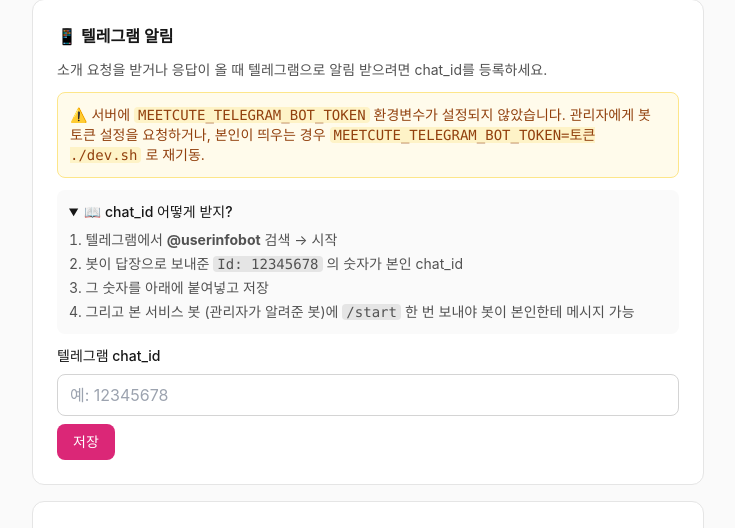
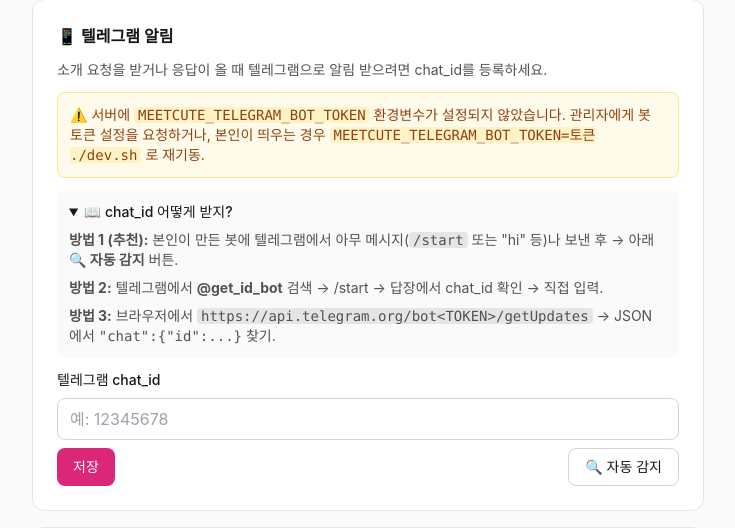
Before and after one commit to easyseop/easyseop, a FastAPI app: template meetcute/app/templates/settings.html in a window 1280 px wide, after a click on "📖 chat_id 어떻게 받지?". Shown: the part 151-679 px from the top of the page, without its empty margins (272-1007 px from the left). Run offline with FastAPI, Linux system fonts and the light colour scheme; the template is opened without the code that fills it, so the values that code supplies are empty; some libraries are stand-ins or nearby versions.

Commit message:
/settings: auto-detect telegram chat_id by polling getUpdates
@userinfobot can be flaky for some users. Add a "🔍 자동 감지" button
that calls the configured bot's getUpdates and shows every chat that
has messaged the bot, with a "채우기" (fill in) button that drops the
chat_id straight into the form input. User just needs to send their
own bot any message first, then click detect → click their name → 저장.

Also reworked the in-page help (📖 chat_id 어떻게 받지?) to lead with
the auto-detect flow and mention @get_id_bot / direct getUpdates URL
as alternatives, since @userinfobot was unreliable for the user.

https://claude.ai/code/session_017tinxF8fgN2tCBGnkm64Wb

```diff
--- a/meetcute/app/templates/settings.html
+++ b/meetcute/app/templates/settings.html
@@ -29,20 +29,44 @@
 
     <details class="bg-neutral-50 rounded-lg p-3 text-sm">
       <summary class="cursor-pointer font-medium">📖 chat_id 어떻게 받지?</summary>
-      <ol class="list-decimal list-inside mt-2 space-y-1 text-neutral-600">
-        <li>텔레그램에서 <strong>@userinfobot</strong> 검색 → 시작</li>
-        <li>봇이 답장으로 보내준 <code class="bg-neutral-200 px-1 rounded">Id: 12345678</code> 의 숫자가 본인 chat_id</li>
-        <li>그 숫자를 아래에 붙여넣고 저장</li>
-        <li>그리고 본 서비스 봇 (관리자가 알려준 봇)에 <code class="bg-neutral-200 px-1 rounded">/start</code> 한 번 보내야 봇이 본인한테 메시지 가능</li>
-      </ol>
+      <div class="mt-2 space-y-2 text-neutral-600">
+        <p><strong>방법 1 (추천):</strong> 본인이 만든 봇에 텔레그램에서 아무 메시지(<code class="bg-neutral-200 px-1 rounded">/start</code> 또는 "hi" 등)나 보낸 후 → 아래 <strong>🔍 자동 감지</strong> 버튼.</p>
+        <p><strong>방법 2:</strong> 텔레그램에서 <strong>@get_id_bot</strong> 검색 → /start → 답장에서 chat_id 확인 → 직접 입력.</p>
+        <p><strong>방법 3:</strong> 브라우저에서 <code class="bg-neutral-200 px-1 rounded">https://api.telegram.org/bot&lt;TOKEN&gt;/getUpdates</code> → JSON 에서 <code>"chat":{"id":...}</code> 찾기.</p>
+      </div>
     </details>
+
+    {% if detect_attempted %}
+      {% if detect_error %}
+      <div class="bg-red-50 border border-red-200 text-red-700 rounded-lg p-3 text-sm">⚠️ 자동 감지 실패: {{ detect_error }}</div>
+      {% elif detected_chats %}
+      <div class="bg-emerald-50 border border-emerald-200 rounded-lg p-3 text-sm space-y-2">
+        <div class="font-medium text-emerald-800">🔍 봇에 메시지 보낸 사람들 ({{ detected_chats | length }})</div>
+        <p class="text-emerald-700 text-xs">아래에서 본인 chat_id 옆 [채우기] 클릭 → 입력란에 자동 채워짐 → <strong>저장</strong> 누르기.</p>
+        <ul class="space-y-1">
+          {% for c in detected_chats %}
+          <li class="flex items-center gap-2 text-emerald-900">
+            <code class="bg-white px-2 py-0.5 rounded font-mono">{{ c.id }}</code>
+            <span class="flex-1 truncate">{{ c.name }}</span>
+            <button type="button" onclick="document.querySelector('input[name=chat_id]').value='{{ c.id }}'"
+                    class="text-xs px-2 py-1 bg-emerald-600 text-white rounded hover:bg-emerald-700">채우기</button>
+          </li>
+          {% endfor %}
+        </ul>
+      </div>
+      {% else %}
+      <div class="bg-amber-50 border border-amber-200 text-amber-800 rounded-lg p-3 text-sm">
+        봇에 메시지 보낸 사람이 없습니다. 텔레그램에서 본인 봇한테 먼저 <code class="bg-amber-100 px-1 rounded">/start</code> 한 번 보낸 뒤 다시 시도.
+      </div>
+      {% endif %}
+    {% endif %}
 
     <form method="post" action="/settings/telegram" class="space-y-2">
       <label class="block text-sm font-medium">텔레그램 chat_id</label>
       <input type="text" name="chat_id" value="{{ current_user.telegram_chat_id }}"
              placeholder="예: 12345678"
              class="w-full px-3 py-2 border border-neutral-300 rounded-lg" />
-      <div class="flex gap-2">
+      <div class="flex gap-2 flex-wrap">
         <button class="px-4 py-2 bg-pink-600 text-white rounded-lg text-sm hover:bg-pink-700">저장</button>
         {% if current_user.telegram_chat_id %}
         <button formaction="/settings/telegram/test"
@@ -50,6 +74,10 @@
           🧪 테스트 메시지 보내기
         </button>
         {% endif %}
+        <a href="/settings?detect=1"
+           class="px-4 py-2 border border-neutral-300 rounded-lg text-sm hover:bg-neutral-50 ml-auto">
+          🔍 자동 감지
+        </a>
       </div>
     </form>
   </div>
```
Also changed, not shown: meetcute/app/routers/settings.py (+58 -2 lines).
